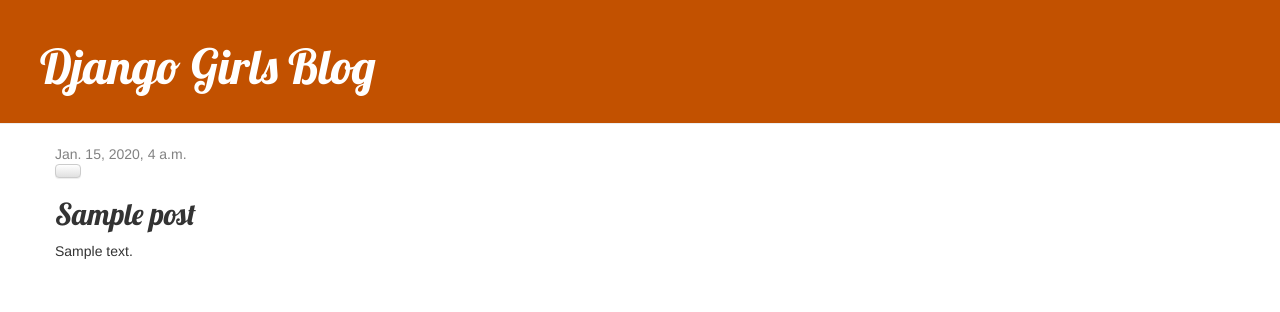
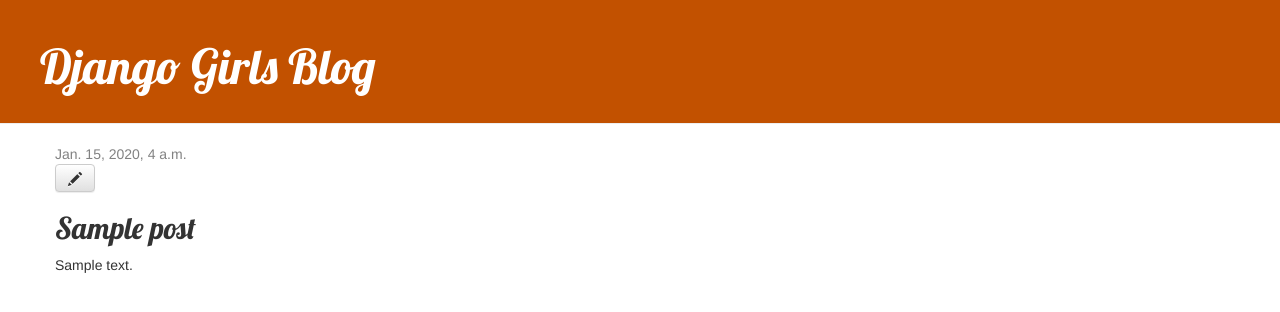
Before and after one commit to mh32999/my-first-blog, a Django app: page /post/1/ in a window 1280 px wide. Shown: the top 312 px of the page. Run offline with Django 3.2, Linux system fonts and the light colour scheme; a user stored in the database is signed in; tables that the repository leaves empty hold one stand-in row (values such as "Sample post"); some libraries are stand-ins or nearby versions.

Commit message:
Fixed edit button formatting.

```diff
--- a/blog/templates/blog/post_detail.html
+++ b/blog/templates/blog/post_detail.html
@@ -8,7 +8,7 @@
             </div>
         {% endif %}
         {% if user.is_authenticated %}
-            <a class="btn btn-default" href="{% url 'post_edit' pk=post.pk %}"><span class=glyphicon glyphicon-pencil"></span></a>
+            <a class="btn btn-default" href="{% url 'post_edit' pk=post.pk %}"><span class="glyphicon glyphicon-pencil"></span></a>
         {% endif %}
         <h2>{{ post.title }}</h2>
         <p>{{ post.text|linebreaksbr }}</p>
```
